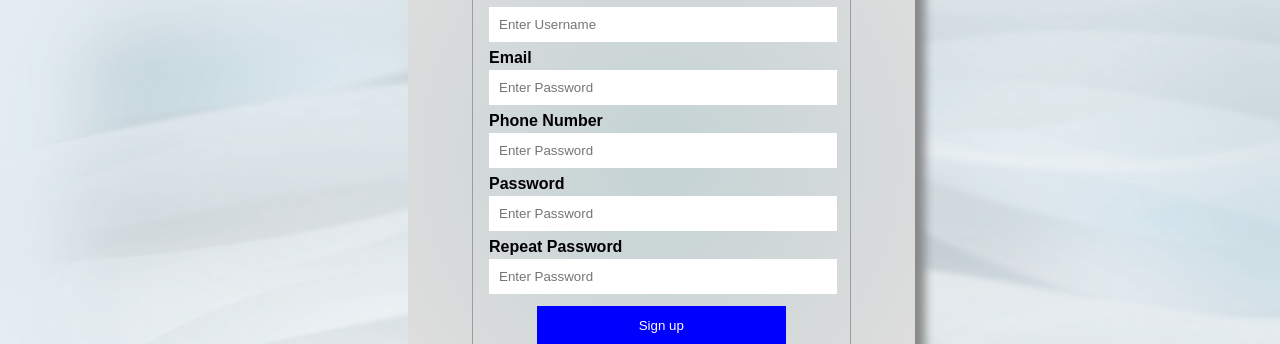
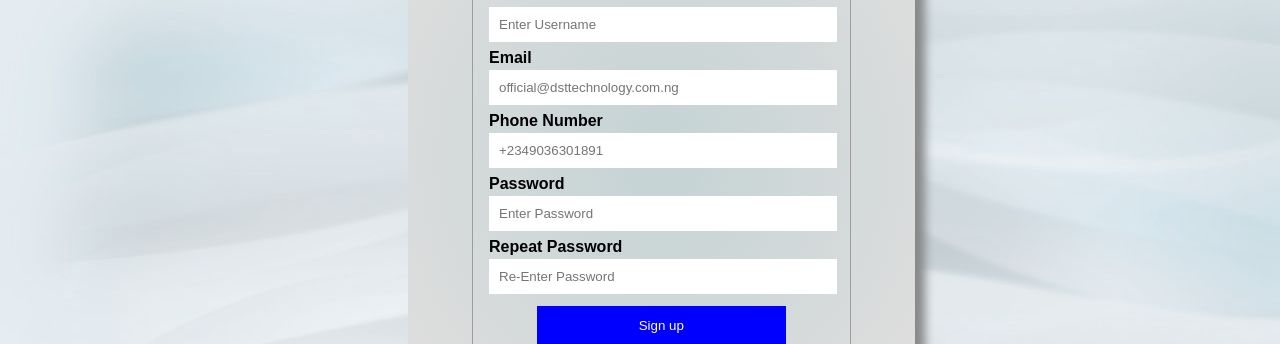
Before and after one commit to DASUCCESS/Login-Signup, a plain HTML site: page register.html in a window 1280 px wide. Shown: the part 181-525 px from the top of the page. Drawn offline with Linux system fonts and the light colour scheme.

Commit message:
Update register.html

```diff
--- a/register.html
+++ b/register.html
@@ -17,13 +17,13 @@
                       <input id="pad" type="text" placeholder="Enter Username" name="username" required> <br> <div class="space lg"></div>
 
                       <label><b>Email</b></label>  <div class="space"></div>
-                      <input id="pad" type="password" placeholder="Enter Password" name="password" required> <br>  <div class="space lg"></div>
+                      <input id="pad" type="password" placeholder="official@dsttechnology.com.ng" name="password" required> <br>  <div class="space lg"></div>
                       <label><b>Phone Number</b></label>  <div class="space"></div>
-                      <input id="pad" type="password" placeholder="Enter Password" name="password" required> <br>  <div class="space lg"></div>
+                      <input id="pad" type="number" placeholder="+2349036301891" name="password" required> <br>  <div class="space lg"></div>
                       <label><b>Password</b></label>  <div class="space"></div>
                       <input id="pad" type="password" placeholder="Enter Password" name="password" required> <br>  <div class="space lg"></div>
                       <label><b>Repeat Password</b></label>  <div class="space"></div>
-                      <input id="pad" type="password" placeholder="Enter Password" name="password" required> <br>  <div class="space lg"></div>
+                      <input id="pad" type="password" placeholder="Re-Enter Password" name="password" required> <br>  <div class="space lg"></div>
                   <div class="btnsubmit" style="margin-left:3em; width: 120%;">
                       <button type="submit" class="signin stretch" style="padding: 12px;">Sign up</button>
                       <div class="" >
```
